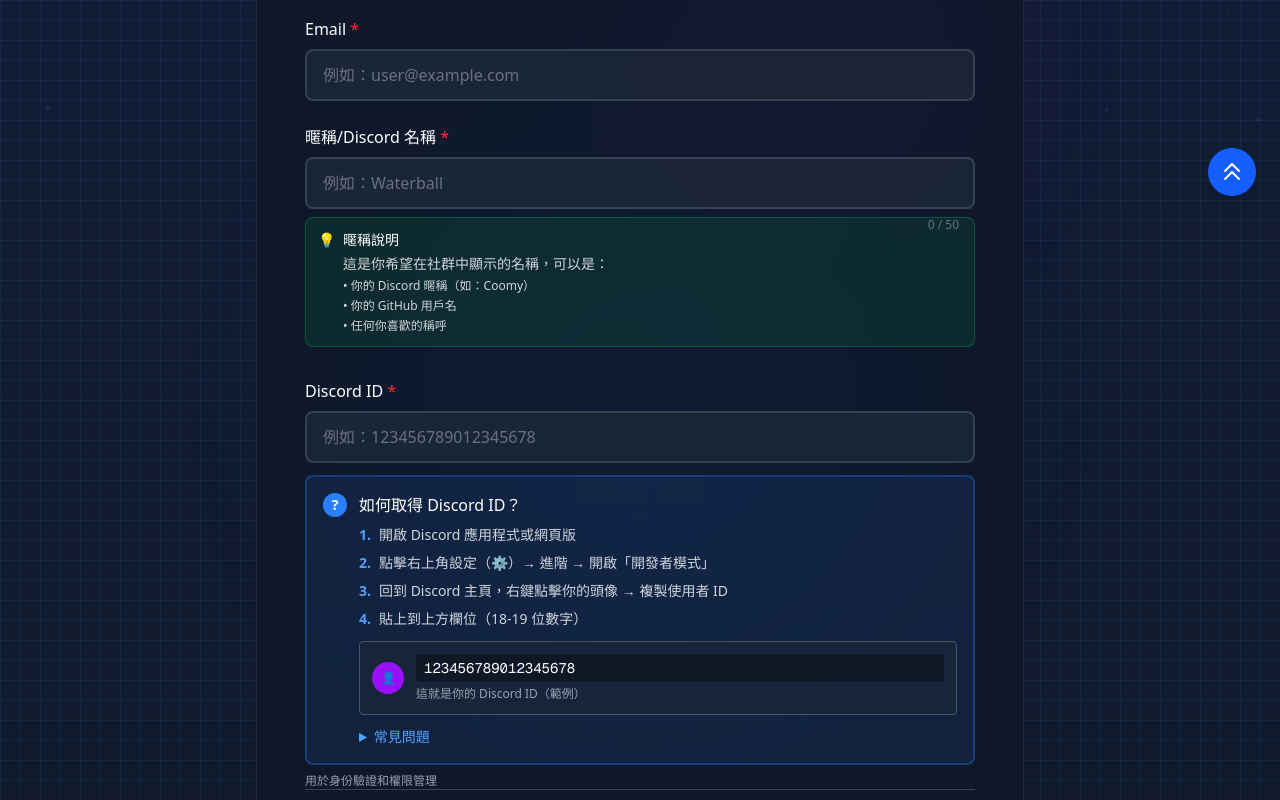
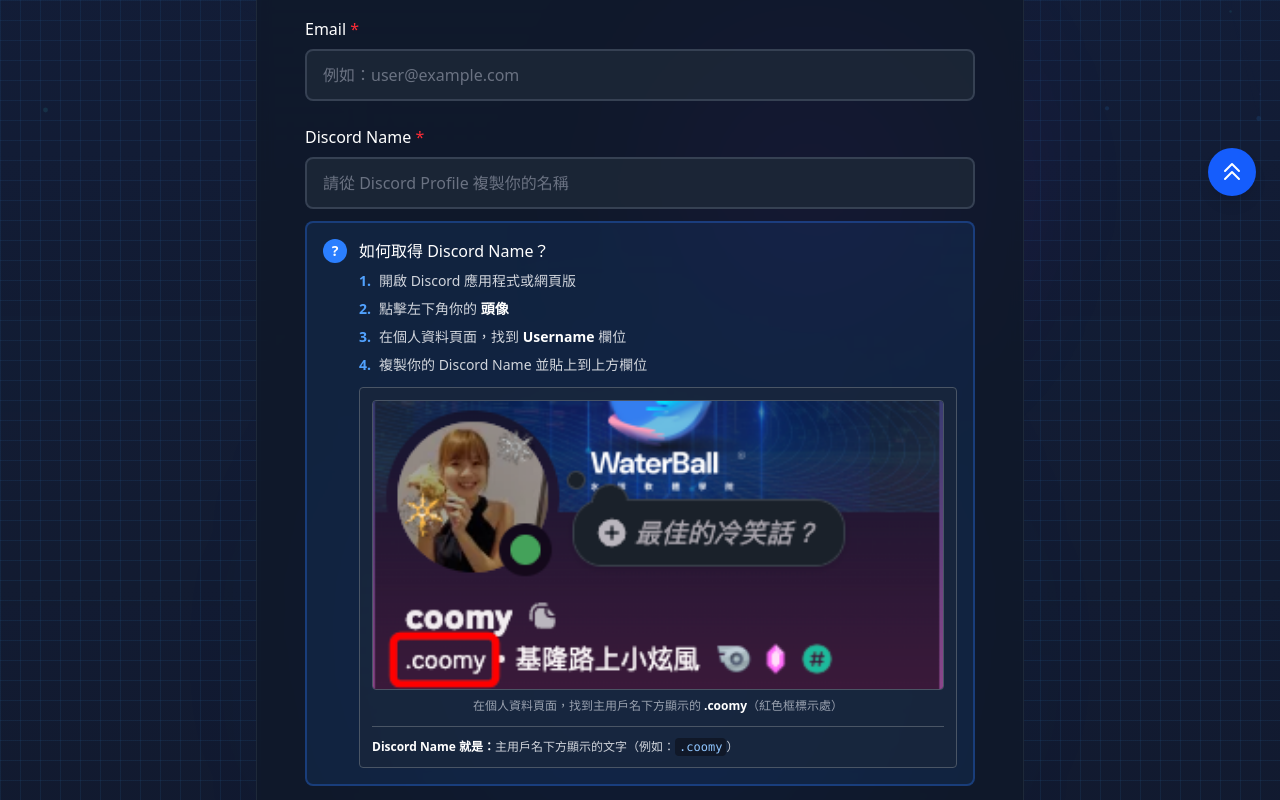
Before and after one commit to SDD-TW/sdd.tw, a Next.js app: page /onboarding/register in a window 1280 px wide. Shown: the part 580-1380 px from the top of the page. Built offline with nearby package versions, Linux system fonts and the light colour scheme.

Commit message:
feat: 修改文字描述

```diff
--- a/src/app/api/onboarding/validate/route.ts
+++ b/src/app/api/onboarding/validate/route.ts
@@ -78,7 +78,7 @@
     if (existingRecord) {
       return NextResponse.json({
         valid: false,
-        error: '此 Email 已經報名過，請使用其他 Email 或聯繫管理員',
+        error: '此 E-mail 已經使用過，請確認 E-mail 或聯繫管家人員。',
       });
     }
 
--- a/src/app/onboarding/register/OnboardingForm.tsx
+++ b/src/app/onboarding/register/OnboardingForm.tsx
@@ -70,14 +70,14 @@
   // 步驟標題
   const stepTitles = {
     1: '第一步：填寫你的基本聯絡資訊',
-    2: '第二步：綁定你的第三方帳號',
-    3: '第三步：確認你的身份和參與意願',
+    2: '第二步：提供開發平台帳號及購課相關資訊',
+    3: '第三步：確認你的參與意願',
     4: '第四步：確認你的報名資訊',
   };
 
   const stepSubtitles = {
     1: '這些資訊將用於身份驗證和後續聯繫',
-    2: '綁定這些帳號後，我們會將你加入到 Sdd.os 開發平台，並透過這些平台發送學習獎勵和資源',
+    2: '提供以下資訊，供我們判別您的身分以及邀請加入到 SDD.os 開發平台',
     3: '這些資訊將用於權限分配和資源規劃',
     4: '請仔細檢查所有資訊，確認無誤後提交',
   };
--- a/src/app/onboarding/success/SuccessView.tsx
+++ b/src/app/onboarding/success/SuccessView.tsx
@@ -131,7 +131,7 @@
       number: 3,
       icon: BookOpen,
       title: '開始參與開源專案',
-      description: '接受邀請後，你將擁有 triage 權限，可以開始參與 sdd.os 專案開發',
+      description: '接受邀請後，你將擁有 triage 權限，可以開始參與 SDD.os 專案開發',
       status: 'pending' as const,
     },
     {
@@ -152,7 +152,7 @@
     {
       number: 1,
       icon: MessageCircle,
-      title: '加入 Discord 伺服器',
+      title: '加入 Discord 社群',
       description: '點擊下方按鈕加入我們的 Discord 社群，與其他成員交流學習',
       status: 'completed' as const,
     },
@@ -167,7 +167,7 @@
       number: 3,
       icon: UserPlus,
       title: '成為正式成員',
-      description: '完成新手任務後，成為臺灣規格驅動開發社群的正式成員，獲得 Sdd.os repo 權限，一起為社群貢獻',
+      description: '完成新手任務後，成為臺灣規格驅動開發社群的正式成員，獲得 SDD.os repo 權限，一起為社群貢獻',
       status: 'pending' as const,
     },
     {
@@ -378,14 +378,14 @@
                                 與其他開發者一起推動全自動化開發的實踐！
                               </p>
                               <p className="text-green-200 text-xs">
-                                完成任務後，你將獲得 <span className="font-bold text-blue-300">Sdd.os repo 權限</span>，
-                                可以使用這個開源專案來學習和優化 SDD 技術。
+                                完成任務，你將獲得免費存取完整全自動規格驅動開發的原始碼權限，可以使用這個 repo 來學習和優化SDD技術。
+
                               </p>
                             </div>
                             <div className="bg-purple-900/20 border border-purple-500/30 rounded-lg p-3">
                               <p className="text-purple-300 text-sm font-medium mb-1">💎 正式成員專屬權益</p>
                               <div className="text-purple-200 text-xs space-y-1">
-                                <p>• 獲得 Sdd.os GitHub repo 協作權限</p>
+                                <p>• 獲得 SDD.os GitHub repo 協作權限</p>
                                 <p>• 參與內部技術討論和 Code Review</p>
                                 <p>• 優先參與讀書會和分享會</p>
                                 <p>• 獲得專屬新手獎勵 Prompt</p>
--- a/src/components/onboarding/FormStep1.tsx
+++ b/src/components/onboarding/FormStep1.tsx
@@ -158,10 +158,10 @@
         )}
       </div>
 
-      {/* 暱稱/Discord 名稱 */}
+      {/* Discord Name */}
       <div>
         <label className="block text-white font-medium mb-2">
-          暱稱/Discord 名稱 <span className="text-red-500">*</span>
+          Discord Name <span className="text-red-500">*</span>
         </label>
         <div className="relative">
           <input
@@ -173,7 +173,7 @@
                 setFormData({ ...formData, nickname: value });
               }
             }}
-            placeholder="例如：Waterball"
+            placeholder="請從 Discord Profile 複製你的名稱"
             maxLength={50}
             className={`w-full px-4 py-3 bg-gray-800/80 border-2 rounded-lg text-white placeholder-gray-500 focus:outline-none transition-all duration-200 ${
               errors.nickname
@@ -181,23 +181,53 @@
                 : 'border-gray-700 focus:border-[#00F0FF] focus:shadow-[0_0_12px_#00F0FF]'
             }`}
           />
-          <div className="absolute right-4 bottom-[-24px] text-xs text-gray-500">
-            {formData.nickname.length} / 50
-          </div>
         </div>
 
-        {/* 暱稱說明 */}
-        <div className="mt-2 p-3 bg-green-500/10 border border-green-500/30 rounded-lg">
-          <div className="flex items-start space-x-2">
-            <span className="text-green-400 text-sm">💡</span>
-            <div className="text-sm text-gray-300">
-              <p className="font-medium text-white mb-1">暱稱說明</p>
-              <p>這是你希望在社群中顯示的名稱，可以是：</p>
-              <ul className="mt-1 space-y-1 text-xs">
-                <li>• 你的 Discord 暱稱（如：Coomy）</li>
-                <li>• 你的 GitHub 用戶名</li>
-                <li>• 任何你喜歡的稱呼</li>
-              </ul>
+        {/* Discord Name 取得指引 */}
+        <div className="mt-3 p-4 bg-blue-500/10 border-2 border-blue-500/30 rounded-lg">
+          <div className="flex items-start space-x-3">
+            <div className="flex-shrink-0 w-6 h-6 bg-blue-500 rounded-full flex items-center justify-center">
+              <span className="text-white text-sm font-bold">?</span>
+            </div>
+            <div className="flex-1">
+              <h4 className="text-white font-medium mb-2">如何取得 Discord Name？</h4>
+              <div className="space-y-2 text-sm text-gray-300">
+                <div className="flex items-start space-x-2">
+                  <span className="text-blue-400 font-bold">1.</span>
+                  <span>開啟 Discord 應用程式或網頁版</span>
+                </div>
+                <div className="flex items-start space-x-2">
+                  <span className="text-blue-400 font-bold">2.</span>
+                  <span>點擊左下角你的 <strong className="text-white">頭像</strong></span>
+                </div>
+                <div className="flex items-start space-x-2">
+                  <span className="text-blue-400 font-bold">3.</span>
+                  <span>在個人資料頁面，找到 <strong className="text-white">Username</strong> 欄位</span>
+                </div>
+                <div className="flex items-start space-x-2">
+                  <span className="text-blue-400 font-bold">4.</span>
+                  <span>複製你的 Discord Name 並貼上到上方欄位</span>
+                </div>
+              </div>
+
+              {/* 視覺化指引 */}
+              <div className="mt-3 p-3 bg-gray-800/50 rounded border border-gray-600">
+                <div className="mb-2">
+                  <img
+                    src="/discord-profile-example.png"
+                    alt="Discord Profile 範例"
+                    className="w-full rounded border border-gray-600"
+                  />
+                  <div className="mt-2 text-xs text-gray-400 text-center">
+                    在個人資料頁面，找到主用戶名下方顯示的 <strong className="text-white">.coomy</strong>（紅色框標示處）
+                  </div>
+                </div>
+                <div className="mt-3 pt-3 border-t border-gray-600">
+                  <div className="text-xs text-gray-300">
+                    <strong className="text-white">Discord Name 就是：</strong>主用戶名下方顯示的文字（例如：<code className="bg-gray-900 px-1 py-0.5 rounded text-blue-300">.coomy</code>）
+                  </div>
+                </div>
+              </div>
             </div>
           </div>
         </div>
@@ -248,7 +278,7 @@
                 </div>
                 <div className="flex items-start space-x-2">
                   <span className="text-blue-400 font-bold">2.</span>
-                  <span>點擊右上角設定（⚙️）→ 進階 → 開啟「開發者模式」</span>
+                  <span>點擊左下角設定（⚙️）→ 進階 → 開啟「開發者模式」</span>
                 </div>
                 <div className="flex items-start space-x-2">
                   <span className="text-blue-400 font-bold">3.</span>
@@ -297,6 +327,16 @@
                   </div>
                 </div>
               </details>
+
+              {/* 重要提醒 */}
+              <div className="mt-3 p-3 bg-yellow-900/20 border border-yellow-500/30 rounded">
+                <div className="flex items-start space-x-2">
+                  <span className="text-yellow-400">⚠️</span>
+                  <div className="text-xs text-yellow-200">
+                    <strong className="text-yellow-300">請確保 ID 完全正確</strong>，否則無法收到 Discord 通知！
+                  </div>
+                </div>
+              </div>
             </div>
           </div>
         </div>
--- a/src/components/onboarding/FormStep2.tsx
+++ b/src/components/onboarding/FormStep2.tsx
@@ -102,7 +102,7 @@
   return (
     <div className="space-y-6">
       {/* 步驟說明 */}
-      <div className="p-4 rounded-lg" style={{ backgroundColor: '#012d30', borderColor: '#03f0ff', borderWidth: '2px', borderStyle: 'solid' }}>
+      {/* <div className="p-4 rounded-lg" style={{ backgroundColor: '#012d30', borderColor: '#03f0ff', borderWidth: '2px', borderStyle: 'solid' }}>
         <div className="flex items-start space-x-3">
           <div className="flex-shrink-0 w-8 h-8 bg-gradient-to-r from-purple-500 to-blue-500 rounded-full flex items-center justify-center">
             <span className="text-white text-lg">🔐</span>
@@ -114,7 +114,7 @@
                 完成綁定後，你將獲得：
               </p>
               <ul className="space-y-1 text-xs ml-4">
-                <li>• <span className="text-purple-400 font-medium">Sdd.os 平台存取權限</span>：加入我們的開發平台，使用專業工具</li>
+                <li>• <span className="text-purple-400 font-medium">SDD.os 平台存取權限</span>：加入我們的開發平台，使用專業工具</li>
                 <li>• <span className="text-blue-400 font-medium">學習獎勵發送</span>：完成任務後透過這些平台接收獎勵</li>
                 <li>• <span className="text-green-400 font-medium">專屬學習資源</span>：獲得相應的課程和資料存取權限</li>
                 <li>• <span className="text-yellow-400 font-medium">身份安全保障</span>：防止重複報名，確保你的權益</li>
@@ -122,7 +122,7 @@
             </div>
           </div>
         </div>
-      </div>
+      </div> */}
 
       {/* GitHub Username */}
       <div>
@@ -281,8 +281,8 @@
               <h4 className="text-white font-medium mb-2">Accupass Email 說明</h4>
               <div className="text-sm text-gray-300 space-y-2">
                 <p>
-                  若你有購買水球的課程 - <span className="text-orange-400 font-semibold">「AI x BDD : 規格驅動全自動開發術」</span>，
-                  請填寫你購買時的 Email，以協助核對身份。
+                  若你有參與一日工作坊 - <span className="text-orange-400 font-semibold">「AI 時代的 1% 工程師」</span>，
+                  請填寫購買時 Accupass 的 Email，以協助核對身份。
                 </p>
                 <p>
                   若沒有參加此課程，則填寫「無」即可。
--- a/src/components/onboarding/FormStep4.tsx
+++ b/src/components/onboarding/FormStep4.tsx
@@ -1,5 +1,6 @@
 'use client';
 
+import { useEffect } from 'react';
 import { OnboardingFormData, FormErrors } from '@/types/onboarding';
 import { Edit2, CheckCircle, XCircle } from 'lucide-react';
 import Image from 'next/image';
@@ -19,6 +20,11 @@
   githubAvatarUrl,
   onEditStep,
 }: FormStep4Props) => {
+  // 進入第四步時滾動到頁面頂部
+  useEffect(() => {
+    window.scrollTo({ top: 0, behavior: 'smooth' });
+  }, []);
+
   return (
     <div className="space-y-6">
       {/* 資訊摘要 */}
@@ -42,7 +48,7 @@
               <span className="text-white">{formData.email}</span>
             </div>
             <div className="flex items-start">
-              <span className="text-gray-400 w-32 flex-shrink-0">暱稱:</span>
+              <span className="text-gray-400 w-32 flex-shrink-0">Discord Name:</span>
               <span className="text-white">{formData.nickname}</span>
             </div>
             <div className="flex items-start">
@@ -221,7 +227,7 @@
           </div>
           <div>
             <p className={`font-medium ${errors.confirmation ? 'text-red-500' : 'text-white'}`}>
-              我確認以上資訊正確，並同意相關條款 <span className="text-red-500">*</span>
+              我確認以上資訊正確
             </p>
             <p className="text-sm text-gray-400 mt-1">
               提交後，管理員將在 1-2 個工作天內審核並分配身份組
--- a/src/lib/discordApi.ts
+++ b/src/lib/discordApi.ts
@@ -207,7 +207,7 @@
 }
 
 /**
- * Discord 伺服器和身份組 ID 定義
+ * Discord 社群和身份組 ID 定義
  */
 export const DISCORD_GUILD_ID = '1295275227848249364'; // SDD 伺服器 ID
 
```
Also changed, not shown: public/discord-profile-example.png (added), src/app/api/onboarding/formal-member/route.ts (line endings or trailing spaces).
